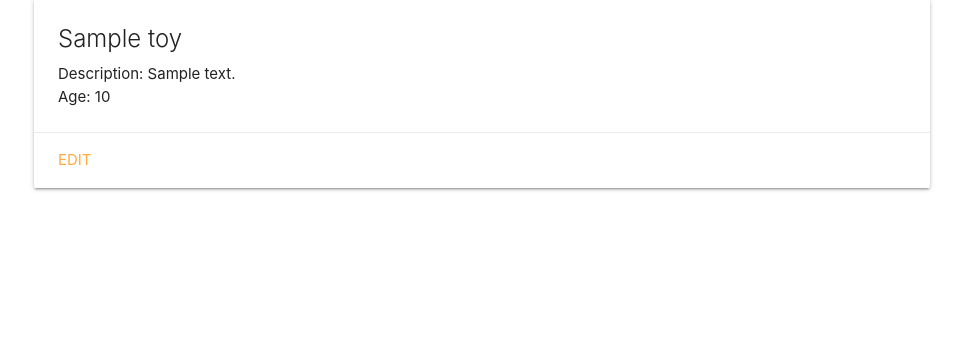
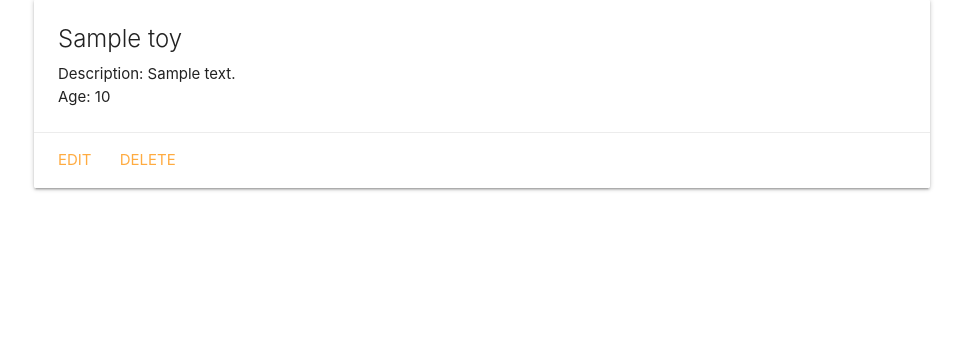
Before and after one commit to vnhotsombath/toycollector, a Django app: page /toys/1/ in a window 1280 px wide. Shown: the part 201-545 px from the top of the page, without its empty margins (158-1121 px from the left). Run offline with Django 4.2, Linux system fonts and the light colour scheme; tables that the repository leaves empty hold one stand-in row (values such as "Sample post").

Commit message:
create a delete function

```diff
--- a/main_app/templates/toys/detail.html
+++ b/main_app/templates/toys/detail.html
@@ -11,6 +11,7 @@
     </div>
     <div class="card-action">
         <a href="{% url 'toys_update' toy.id %}>">Edit</a>
+        <a href="{% url 'toys_delete' toy.id %}">Delete</a>
     </div>
 </div>
 
--- a/main_app/urls.py
+++ b/main_app/urls.py
@@ -8,4 +8,5 @@ urlpatterns = [
     path('toys/<int:toy_id>/', views.toys_detail, name='detail'),
     path('toys/create/', views.ToyCreate.as_view(), name='toys_create'),
     path('toys/<int:pk>/update/', views.ToyUpdate.as_view(), name='toys_update'),
+    path('toys/<int:pk>/delete/', views.ToyDelete.as_view(), name='toys_delete'),
 ]
--- a/main_app/views.py
+++ b/main_app/views.py
@@ -1,6 +1,6 @@
 from django.shortcuts import render
 from django.http import HttpResponse
-from django.views.generic.edit import CreateView, UpdateView
+from django.views.generic.edit import CreateView, UpdateView, DeleteView
 from .models import Toy
 
 
@@ -26,3 +26,7 @@ class ToyCreate(CreateView):
 class ToyUpdate(UpdateView):
     model = Toy
     fields = ['description', 'age']
+
+class ToyDelete(DeleteView):
+    model = Toy
+    success_url = '/toys/'
```
